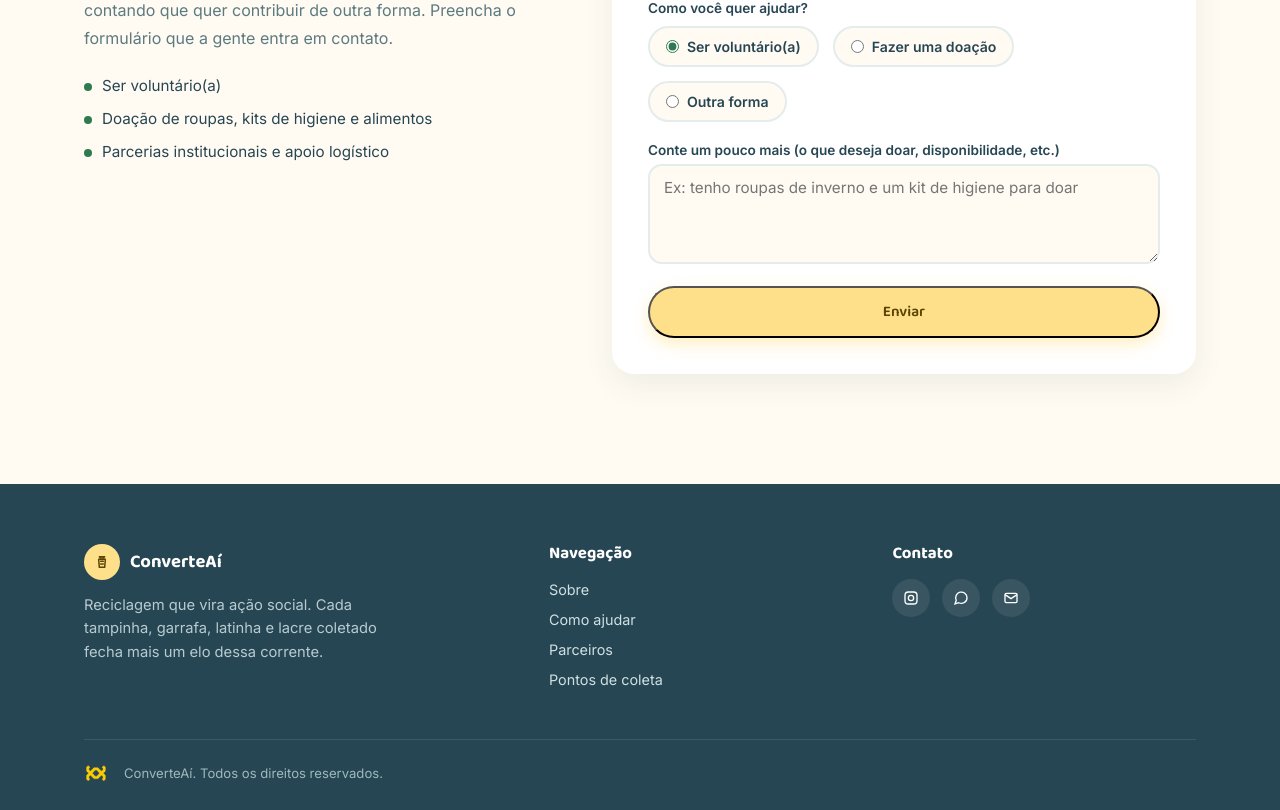
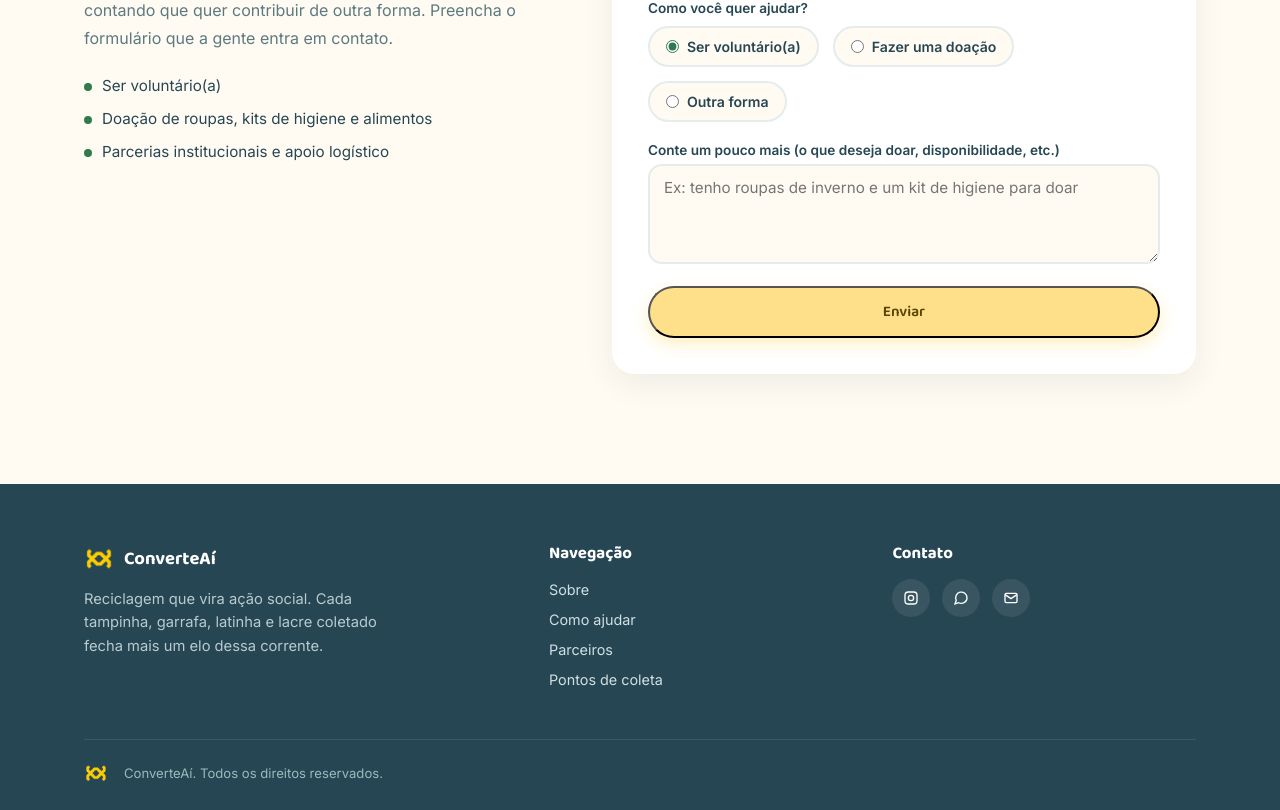
Before and after one commit to Mariastodi/ConverteAi, a React (Vite) app: page / in a window 1280 px wide. Shown: the part 4036-4846 px from the top of the page. Built offline with nearby package versions, Linux system fonts and the light colour scheme.

Commit message:
Replace footer badge SVG with logo.webp

```diff
--- a/src/components/Footer.jsx
+++ b/src/components/Footer.jsx
@@ -7,15 +7,7 @@ function Footer({ navLinks }) {
         <div className="footer-grid">
           <div>
             <div className="footer-logo">
-              <span className="logo-mark" style={{ background: 'var(--amarelo)' }}>
-                <svg width="16" height="16" viewBox="0 0 24 24" fill="none" stroke="#5a4400" strokeWidth="2.2" strokeLinecap="round" strokeLinejoin="round">
-                  <path d="M8 4h8" />
-                  <path d="M9 4v2h6V4" />
-                  <path d="M7 8h10l-1 12H8L7 8Z" />
-                  <path d="M10 11h4" />
-                  <path d="M10 15h4" />
-                </svg>
-              </span>
+              <img src="/logo.webp" alt="ConverteAí" className="footer-logo-image" />
               ConverteAí
             </div>
             <p>
--- a/src/styles.css
+++ b/src/styles.css
@@ -1081,6 +1081,12 @@ footer ul li a:hover {
   margin-bottom: 14px;
 }
 
+.footer-logo-image {
+  width: 30px;
+  height: auto;
+  display: block;
+}
+
 .social-row {
   display: flex;
   gap: 12px;
```
